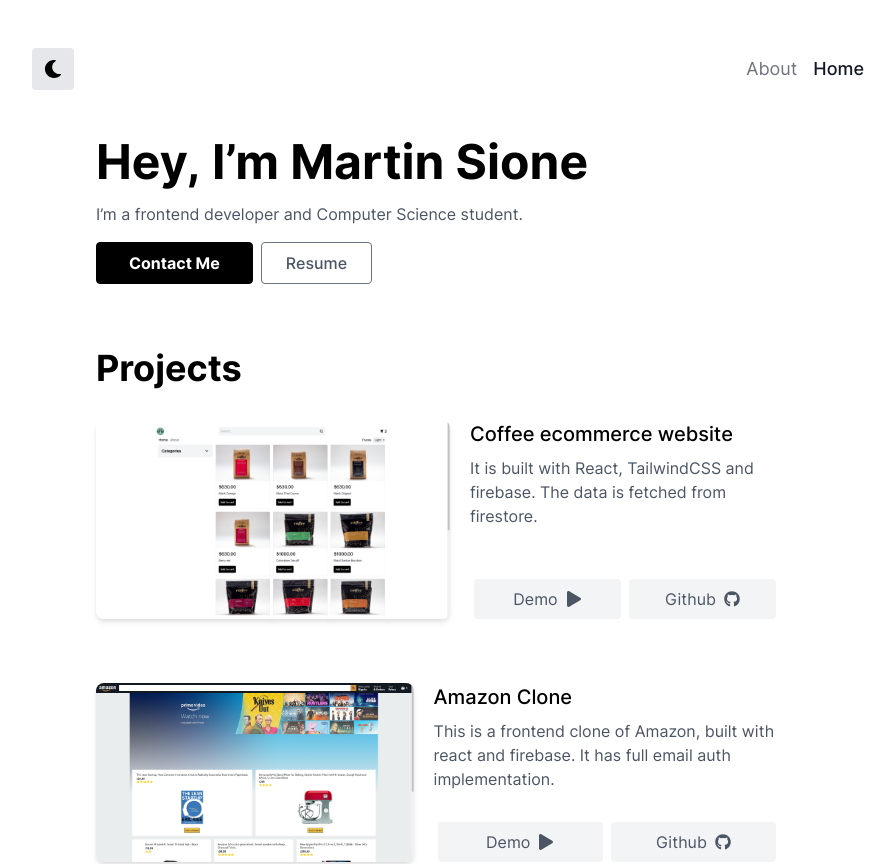
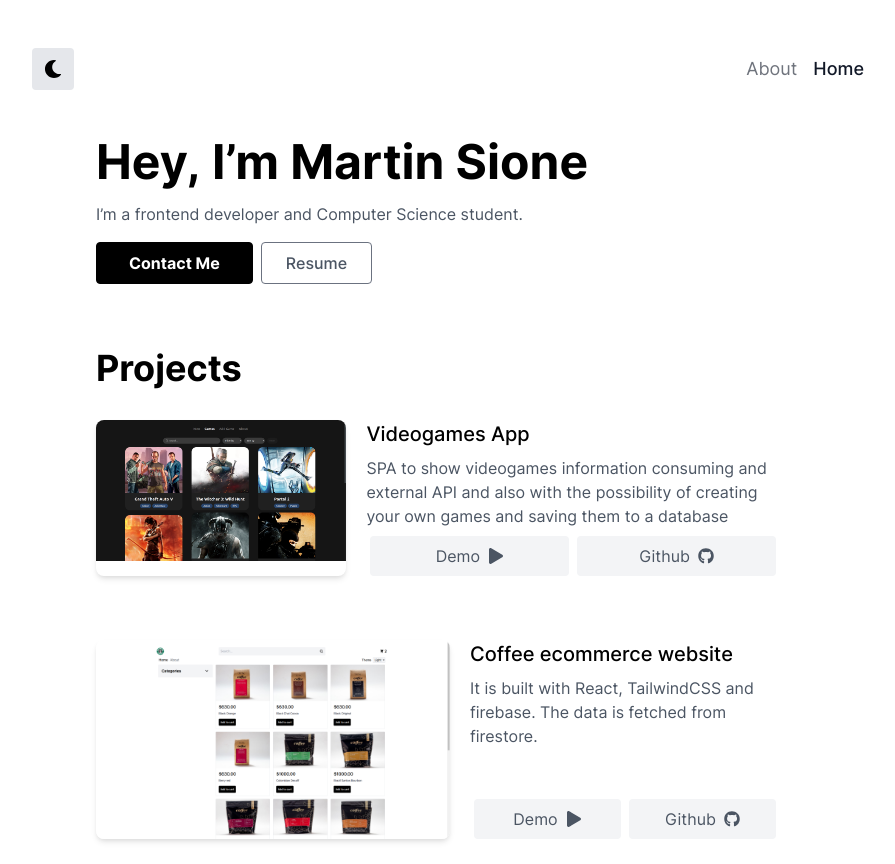
Before and after one commit to martinsione/portfolio-v2, a Next.js app: page / in a window 1280 px wide. Shown: the top 864 px of the page, without its empty margins (192-1087 px from the left). Built offline with nearby package versions, Linux system fonts and the light colour scheme; what @tailwindcss/typography would draw is missing.

Commit message:
Add videogames project

```diff
--- a/pages/index.tsx
+++ b/pages/index.tsx
@@ -30,6 +30,13 @@ export default function Home() {
       </div>
       <h3 className="font-bold text-2xl md:text-4xl mb-4 md:mb-8">Projects</h3>
       <ProjectCard
+        title="Videogames App"
+        description="SPA to show videogames information consuming and external API and also with the possibility of creating your own games and saving them to a database"
+        img="/images/projects/videogames/videogames-1.png"
+        url="https://videogames-demo.vercel.app/games"
+        repo="https://github.com/martinsione/videogames"
+      />
+      <ProjectCard
         title="Coffee ecommerce website"
         description="It is built with React, TailwindCSS and firebase. The data is fetched from firestore."
         img="/images/projects/coffeestore/coffeestore-1.png"
```
Also changed, not shown: public/images/projects/videogames/videogames-1.png (added).
